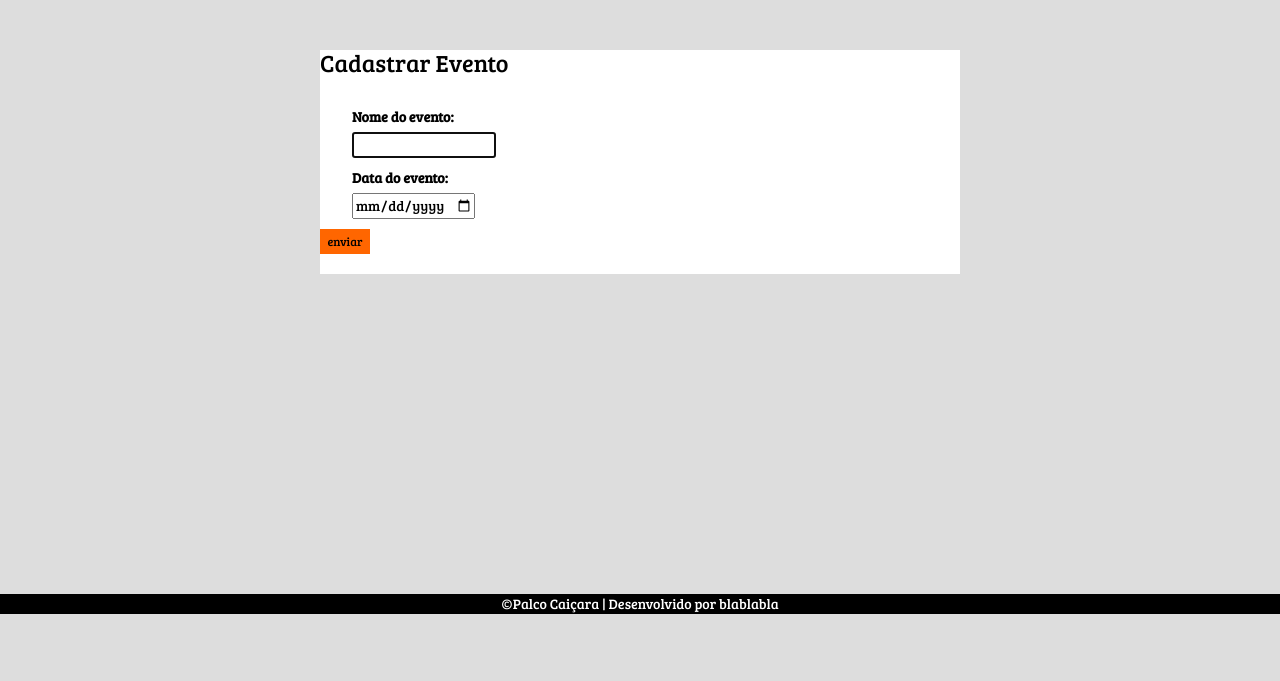
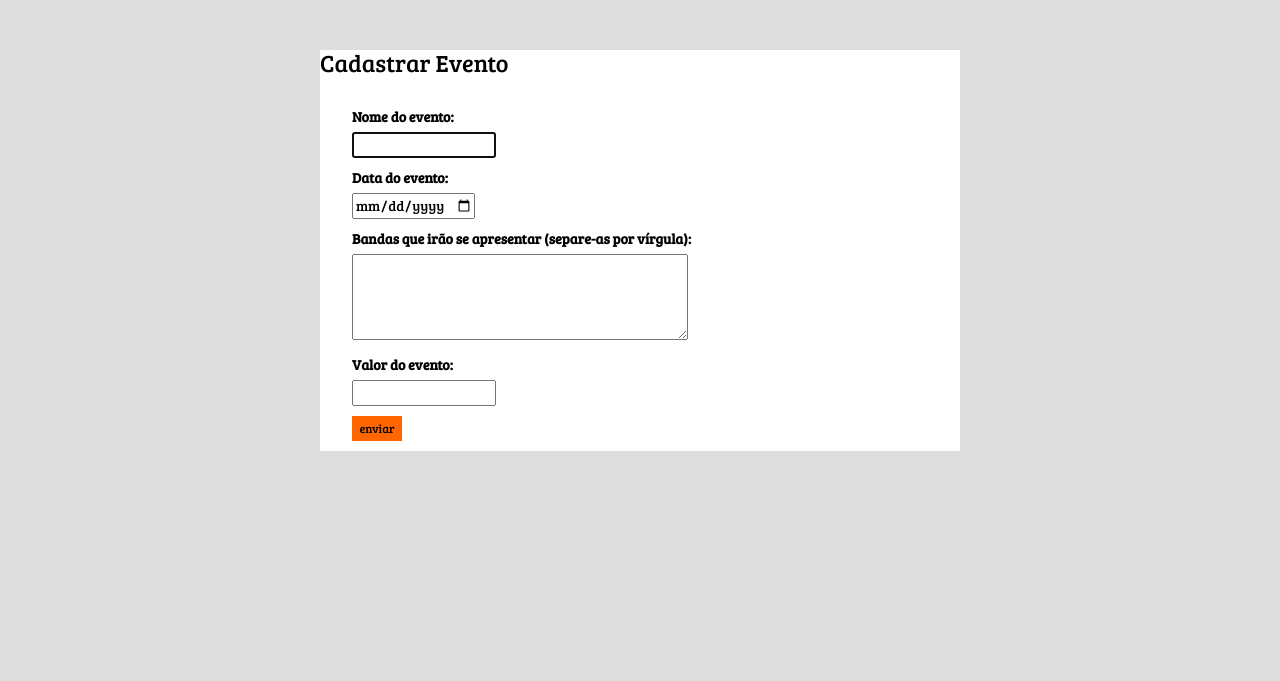
Before and after one commit to gvieiras/projeto-php, a CodeIgniter app: the page made by ci/application/views/cadastroevento.php in a window 1280 px wide. Shown: the part 49-730 px from the top of the page. Before the commit the page ends 663 px from the top, so only its background shows below. Run offline with CodeIgniter, Linux system fonts and the light colour scheme; some libraries are stand-ins or nearby versions.

Commit message:
Input de bandas e preço em cadastro de evento

```diff
--- a/ci/application/views/cadastroevento.php
+++ b/ci/application/views/cadastroevento.php
@@ -70,7 +70,17 @@
                       <input type="date" id="dt_evento" name="dt_evento" required/>
                   </p>
 
+                  <p>
+                        <label for="ds_bandas">Bandas que irão se apresentar (separe-as por vírgula):</label>
+                        <textarea rows="4" cols="50" name="ds_bandas" id="ds_bandas"></textarea>
+                  </p>
 
+                 <p>
+                      <label for="vl_evento">Valor do evento:</label>
+                      <input type="text" id="vl_evento" name="vl_evento" required />
+                  </p>
+
+                  <p>
                         <input type="submit" id="botao_Enviar" name="cmdSend" value="enviar"/>
                   </p>
 
```
